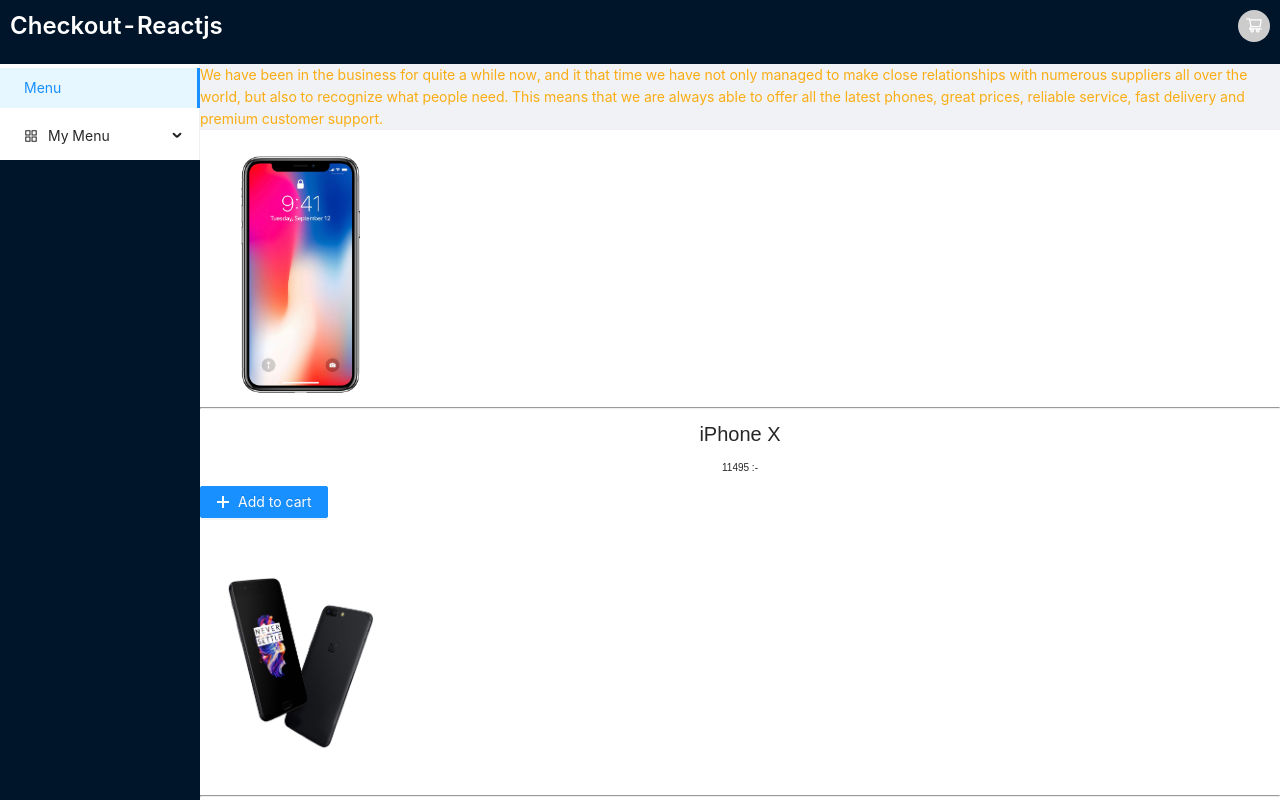
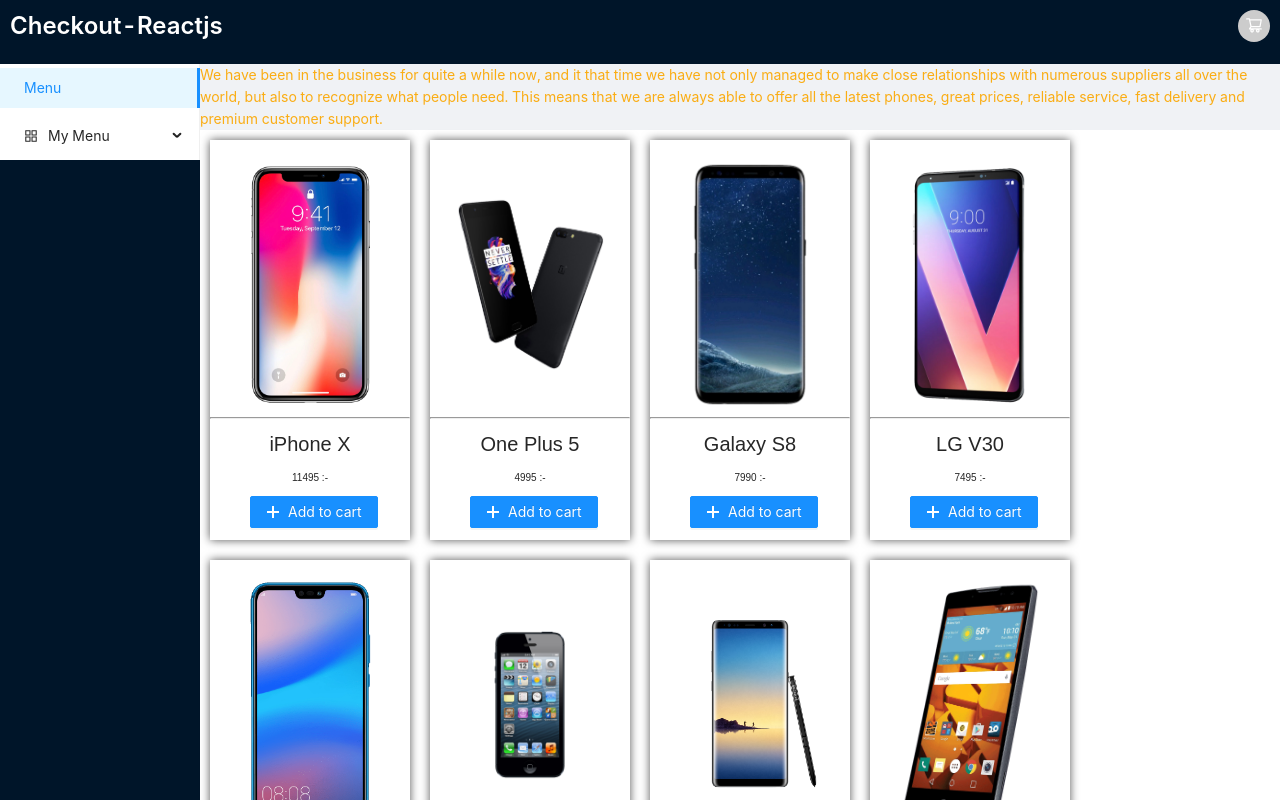
Before and after one commit to Abbe91/checkout-group6, a React (Create React App) app in the folder my-app/: page / in a window 1280 px wide. Shown: the top 800 px of the page. Built offline with nearby package versions, Linux system fonts and the light colour scheme.

Commit message:
fixed entire cart with state can add from anywhere

```diff
--- a/my-app/src/components/Cart.tsx
+++ b/my-app/src/components/Cart.tsx
@@ -7,6 +7,11 @@ import { Button } from 'antd';
 import { PlusOutlined } from '@ant-design/icons';
 import { Link } from 'react-router-dom';
 import {ProviderState} from './context/cartProvider';
+
+export interface State {
+
+}
+
 
 export class Cart extends Component<{}, State>{
 
--- a/my-app/src/components/ProductList.tsx
+++ b/my-app/src/components/ProductList.tsx
@@ -12,7 +12,9 @@ import {CartConsumer, ContextState} from './context/cartContext';
 
 
 
+export interface State {
 
+}
 
 class ProductList extends Component<{}, State> {
 
@@ -20,7 +22,43 @@ class ProductList extends Component<{}, State> {
         super(props)
     }
 
- /*    let ButtonStyle: CSSProperties = {
+
+
+    render(){
+        return (
+            <CartConsumer>
+               {(contextData: ContextState) => {
+                   return(
+                       <div>
+                           {Products.map((product) => {
+                               return(
+                                   <div key = {product.id} style = {ProductListStyle}>
+                                    <Link to={"/product/" + product.name}>
+                                       <div>
+                                            <ProductImage img={product.img}/>
+                                           <hr/>
+                                       </div>
+                                       <ProductName name = {product.name} price = {product.price}/>
+                                    </Link>
+                                    <Button style = {ButtonStyle} onClick={() => contextData.addProductToCart(product)} type="primary" icon={<PlusOutlined />}>
+                                     Add to cart
+                                    </Button>
+                                   </div>
+                               )
+                           })}
+                       </div>
+                   )
+                }}
+           </CartConsumer>
+       )
+   }
+
+
+
+}
+
+
+        let ButtonStyle: CSSProperties = {
             margin: 0,
             position: 'absolute',
             marginLeft: '40px'
@@ -38,45 +76,10 @@ class ProductList extends Component<{}, State> {
             WebkitFilter: "drop-shadow(0px 0px 5px #555)",
             filter: "drop-shadow(0px 0px 5px #555)",
         };
- */
-
-   /*  function addProduct(item: any) {
-        inCart.push(item);
-
-        localStorage.cart = JSON.stringify(inCart);
-    } */
 
 
-   render(){
-       return (
-           <CartConsumer>
-               {(contextData: ContextState) => {
-                   return(
-                       <div>
-                           {Products.map((product) => {
-                               return(
-                                   <div key = {product.id}>
-                                    <Link to={"/product/" + product.name}>
-                                       <div>
-                                            <ProductImage img={product.img}/>
-                                           <hr/>
-                                       </div>
-                                       <ProductName name = {product.name} price = {product.price}/>
-                                    </Link>
-                                    <Button onClick={() => contextData.addProductToCart(product)} type="primary" icon={<PlusOutlined />}>
-                                     Add to cart
-                                    </Button>
-                                   </div>
-                               )
-                           })}
-                       </div>
-                   )
-               }}
-           </CartConsumer>
-       )
-   }
 
-
+        export default ProductList;
 
 
         /*  let singleItem = Products.map(function (item) {
@@ -94,18 +97,3 @@ class ProductList extends Component<{}, State> {
        </div>
 
     }); */
-
-  /*   render (){
-
-        return (
-
-        <div>
-            {singleItem}
-        </div>
-
-    )} */
-}
-
-
-
-export default ProductList;
--- a/my-app/src/components/ProductView.tsx
+++ b/my-app/src/components/ProductView.tsx
@@ -1,27 +1,62 @@
-import React, { CSSProperties } from 'react';
-import { RouteComponentProps} from 'react-router-dom';
-import {Link} from 'react-router-dom'
+import React, { CSSProperties, Component } from 'react';
+import {CartConsumer, ContextState} from './context/cartContext';
+import {withRouter} from 'react-router-dom'
 import Products from './Products'
 import { PlusOutlined } from '@ant-design/icons';
 import { Button } from 'antd';
-interface Params {
-    name: string
+import {useLocation} from 'react-router-dom';
+import { RouteProps } from 'react-router';
+
+
+
+
+export interface State {
+    location: any
+    pathname: any
 }
-interface Props extends RouteComponentProps<Params>{
+interface Props {
+    location: any
+    pathname: any
+}
+
+export class ProductView extends React.Component<Props & RouteProps, State>{
+
+        constructor(props: Props){
+            super(props)
 
         }
-function getCart() {
-    //return JSON.parse(localStorage.getItem('cart')) || [];
-    //inCart.push(item);
-    //localStorage.cart = JSON.stringify(inCart);
-    let inCart:string[] = []!;
 
-    //inCart  = localStorage.getItem('cart')!;
-    console.log(inCart);
-    //let result = inCart.split(",");
+
+
+        render(){
+
+            console.log(this.props.location)
+            let test = this
+
+            let newString = test.props.location.pathname.replace("/product/", "");
+
+            let productToDisplay = Products.filter(function(product) {
+            return product.name === newString;
+        });
+            return(
+                <CartConsumer>
+                    {(contextData: ContextState) =>{
+                        return(
+                            <div>
+
+                            <h1>{productToDisplay[0].name} </h1>
+                            <h1>{productToDisplay[0].description} </h1>
+                            <h1>{productToDisplay[0].price} </h1>
+                            <Button onClick={() => contextData.addProductToCart(productToDisplay[0])} type="primary" icon={<PlusOutlined />}>
+                                                Add to cart
+                                                </Button>
+                            </div>
+                        )
+                    }}
+                </CartConsumer>
+            )
         }
-getCart();
-export default function ProductView(props: Props){
+}
 
 let ButtonStyle: CSSProperties = {
     margin: 0,
@@ -29,34 +64,5 @@ export default function ProductView(props: Props){
     marginLeft: '40px'
 
 }
-  /*   function addProduct(item: any){
-        getCart().push(item);
 
-        localStorage.cart = JSON.stringify(inCart);
-
-    }  */
-    let newString = props.location.pathname.replace("/product/", "");
-
-    let productToDisplay = Products.filter(function(product) {
-        return product.name === newString;
-    });
-
-
-        return(
-            <div>
-                <Link to="/"
-                    >
-                <h1>Back to Main</h1>
-                    </Link>
-            <h1>{productToDisplay[0].name} </h1>
-            <h1>{productToDisplay[0].description} </h1>
-            <h1>{productToDisplay[0].price} </h1>
-            {/* <Button style = {ButtonStyle}
-             onClick={() => {addProduct(productToDisplay)}}
-             type="primary" icon={<PlusOutlined />}>
-                        Add to cart
-            </Button> */}
-            </div>
-        );
-
-}
+export default ProductView
```
Lines whose indentation alone changed are shown as unchanged.
